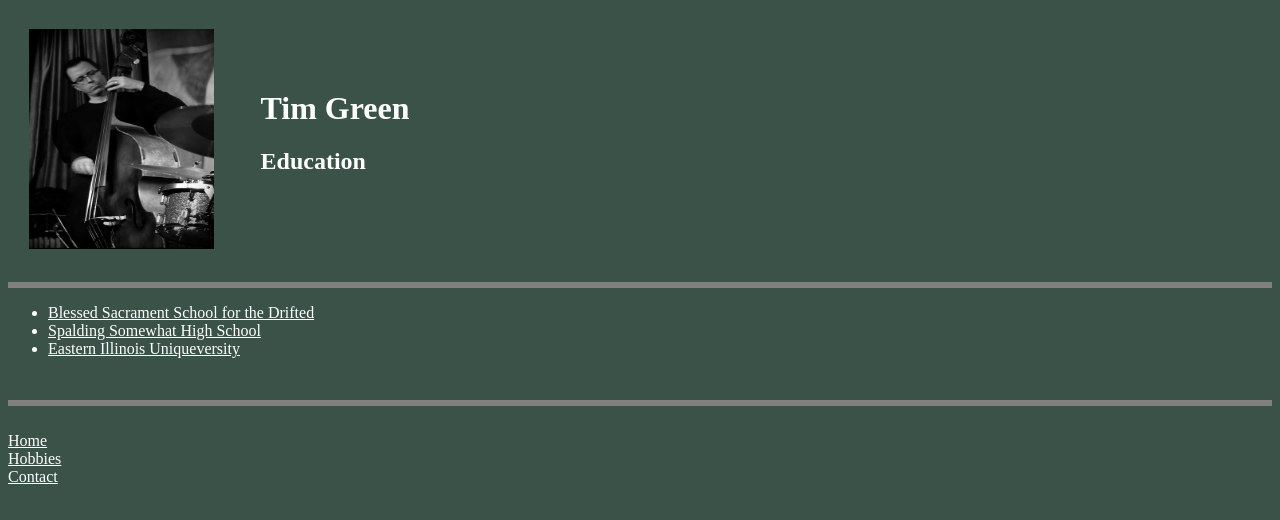
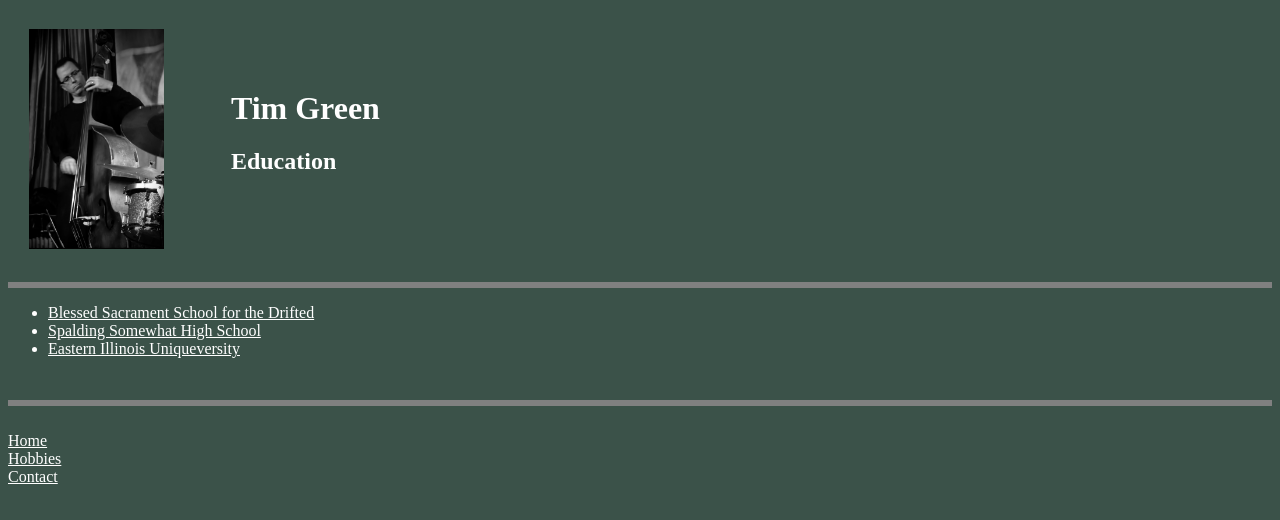
Before and after one commit to teagreen99/cv, a plain HTML site: page education.html in a window 1280 px wide. Drawn offline with Linux system fonts and the light colour scheme.

Commit message:
Update education.html

```diff
--- a/education.html
+++ b/education.html
@@ -12,7 +12,7 @@
   </style>
     <table cellspacing="20"; style="width:35%";>
       <tr>
-        <td><img src="images/showcase1.jpg" alt="tim green jazz" style="width:185px;height:220px;"></td>
+        <td><img src="images/showcase1.jpg" alt="tim green jazz" style="width:135px;height:220px;"></td>
         <td><h1>Tim Green</h1>
         <h2>Education</h2>
         <br>
```
